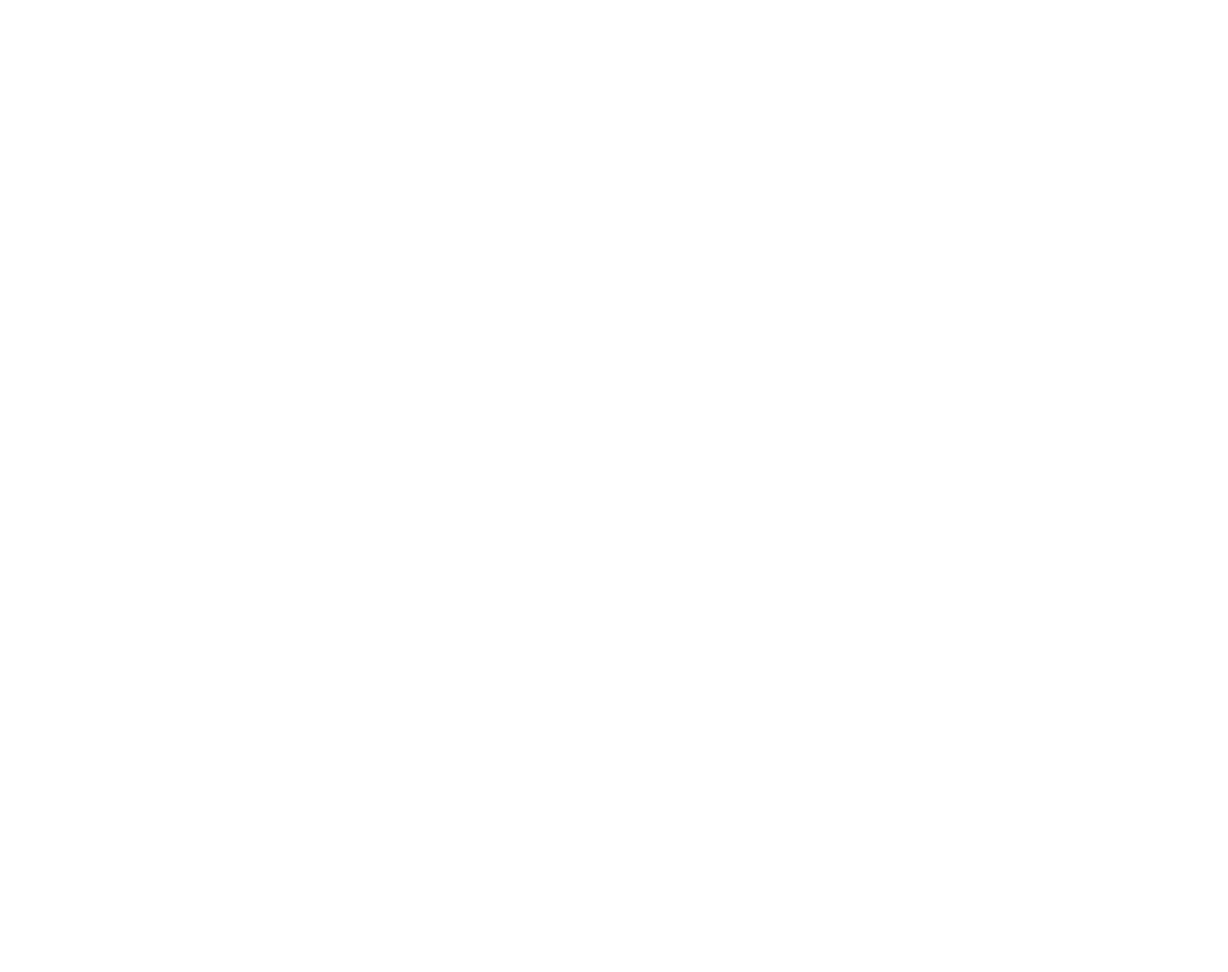
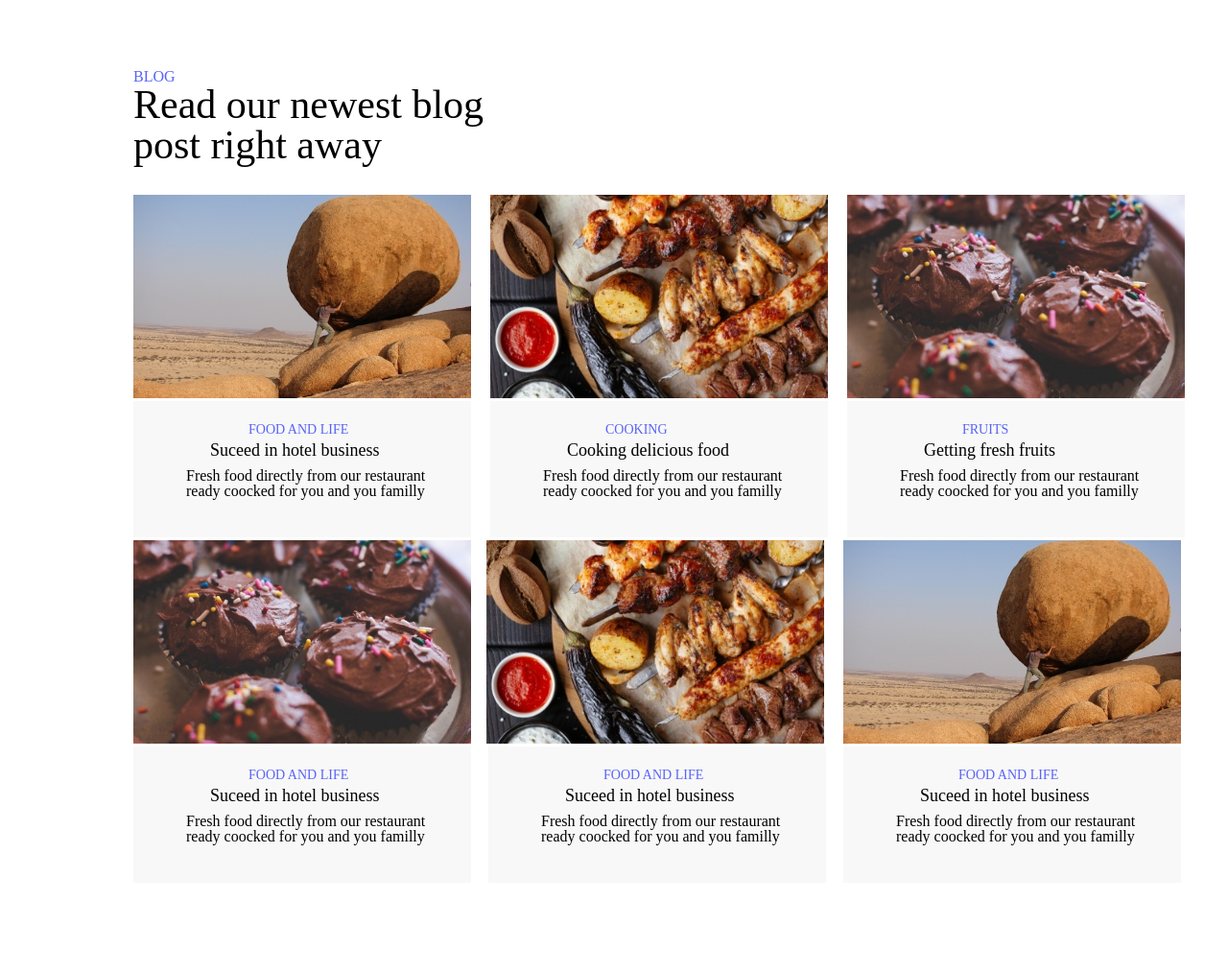
Before and after one commit to Giorgi-Dzamanashvili/lesson5, a plain HTML site: page index.html in a window 1280 px wide. Shown: the whole page at 96% size. Before the commit the page ends 800 px from the top, so only its background shows below. Drawn offline with Linux system fonts and the light colour scheme.

Commit message:
add style

```diff
--- a/css/style.css
+++ b/css/style.css
@@ -0,0 +1,82 @@
+.start {
+	margin-top: 72px;
+	margin-left: 139px;
+	color: #5863F8;
+}
+.satauri {
+	margin-left: 139px;
+	width: 465px;
+	height: 115px;
+}
+.satauri1 {
+	color: black;
+	font-size: 42px;
+}
+.float-l {
+	float: left;
+}
+.margin16 {
+	margin-left: 16px;
+}
+.qva {
+	margin-left: 139px;
+}
+/*boxebi*/
+.box {
+	width: 352px;
+	height: 142px;
+	background-color: #F8F8F8;
+	margin-left: 139px;
+	float: left;
+}
+.box1 {
+	width: 352px;
+	height: 142px;
+	background-color: #F8F8F8;
+	margin-left: 20px;
+	float: left;
+}
+.satauri2 {
+	font-size: 14px;
+	color: #5863F8;
+	padding-left: 120px;
+	padding-top: 23px;
+}
+.satauri3 {
+	font-size: 18px;
+	color: black;
+	margin-top: 5px;
+	padding-left: 80px;
+}
+.box3 {
+	width: 260px;
+	height: 42px;
+	background-color: #F8F8F8;
+	margin-left: 55px;
+	margin-top: 10px;
+}
+.seqcia {
+	width: 1093px;
+	height: 450px;
+	margin-top: 145px;
+	margin-left: 139px;
+}
+.margini {
+	margin-left: 16px;
+}
+.margini2 {
+	margin-left: 16px
+}
+.boxdabla {
+	width: 352px;
+	height: 142px;
+	background-color: #F8F8F8;
+	float: left;
+}
+.boxdabla2 {
+	width: 352px;
+	height: 142px;
+	background-color: #F8F8F8;
+	float: left;
+	margin-left: 18px;
+}
--- a/index.html
+++ b/index.html
@@ -6,6 +6,75 @@
 		<link rel="stylesheet" type="text/css" href="css/style.css">
 	</head>
 	<body>
+		<p class="start"> BLOG </p>
+		<div class="satauri">
+			<h1 class="satauri1"> Read our newest blog </h1>
+			<h2 class="satauri1"> post right away </h2>
+		</div>
+		<section1>
+			<img class="qva" class="float-l" src="img/qva.jpg" alt="image">
+			<img class="margin16" class="float-l" src="img/mwvadi.jpg" alt="image">
+			<img class="margin16" class="float-l" src="img/namcxvari.jpg" alt="image">
+				<div class="box">
+					<p class="satauri2"> FOOD AND LIFE </p>
+					<h1 class="satauri3"> Suceed in hotel business </h1>
+					<div class="box3">
+						<p> Fresh food directly from our restaurant  </p>
+						<p> ready coocked for you and you familly </p>
+					</div>
+				</div>
+
+				<div class="box1">
+					<p class="satauri2"> COOKING </p>
+					<h1 class="satauri3"> Cooking delicious food </h1>
+					<div class="box3">
+						<p> Fresh food directly from our restaurant  </p>
+						<p> ready coocked for you and you familly </p>
+					</div>
+				</div>
+
+				<div class="box1">
+					<p class="satauri2"> FRUITS </p>
+					<h1 class="satauri3"> Getting fresh fruits </h1>
+					<div class="box3">
+						<p> Fresh food directly from our restaurant  </p>
+						<p> ready coocked for you and you familly </p>
+					</div>
+				</div>
+		</section1>
+
+		<div class="seqcia">
+			<img  class="float-l" src="img/namcxvari.jpg" alt="image">
+			<img class="margini2" class="float-l" src="img/mwvadi.jpg" alt="image">
+			<img class="margini" class="float-l" src="img/qva.jpg" alt="image">
+
+			<div class="boxdabla">
+					<p class="satauri2"> FOOD AND LIFE </p>
+					<h1 class="satauri3"> Suceed in hotel business </h1>
+					<div class="box3">
+						<p> Fresh food directly from our restaurant  </p>
+						<p> ready coocked for you and you familly </p>
+					</div>
+				</div>
+
+				<div class="boxdabla2">
+					<p class="satauri2"> FOOD AND LIFE </p>
+					<h1 class="satauri3"> Suceed in hotel business </h1>
+					<div class="box3">
+						<p> Fresh food directly from our restaurant  </p>
+						<p> ready coocked for you and you familly </p>
+					</div>
+				</div>
+
+				<div class="boxdabla2">
+					<p class="satauri2"> FOOD AND LIFE </p>
+					<h1 class="satauri3"> Suceed in hotel business </h1>
+					<div class="box3">
+						<p> Fresh food directly from our restaurant  </p>
+						<p> ready coocked for you and you familly </p>
+					</div>
+				</div>
+		</div>
 
 	</body>
 </html>
```
Also changed, not shown: img/mwvadi.jpg (added), img/namcxvari.jpg (added), img/qva.jpg (added).
